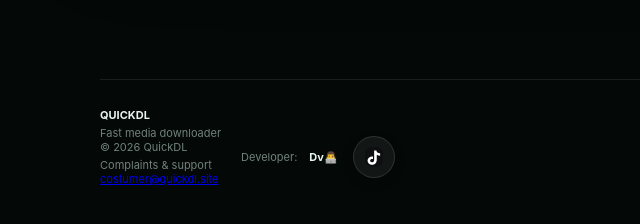
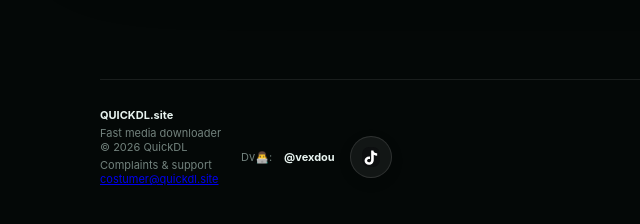
Before and after one commit to vexdou/Website, a FastAPI app: page / in a window 1280 px wide. Shown: the part 944-1168 px from the top of the page, without its empty margins (0-640 px from the left). Run offline with FastAPI, Linux system fonts and the light colour scheme; data that the repository does not hold is empty; parts of the project's set-up code (start-up, migrations or seed data) failed here and were passed over; some libraries are stand-ins or nearby versions.

Commit message:
Update index.html

```diff
--- a/templates/index.html
+++ b/templates/index.html
@@ -148,12 +148,12 @@
 
   <footer class="footer">
     <div class="footer-main">
-      <div class="footer-brand"><strong>QUICKDL</strong><span>Fast media downloader</span></div>
+      <div class="footer-brand"><strong>QUICKDL.site</strong><span>Fast media downloader</span></div>
       <div class="footer-copy">© 2026 QuickDL</div>
       <div class="footer-support"><span>Complaints &amp; support</span><a href="mailto:costumer@quickdl.site">costumer@quickdl.site</a></div>
     </div>
     <div class="footer-bottom">
-      <div class="developer">Developer: <strong>Dv👨‍💻</strong></div>
+      <div class="developer">Dv👨‍💻: <strong>@vexdou</strong></div>
       <a class="social-btn tiktok-link" href="https://www.tiktok.com/@vexdou" target="_blank" rel="noopener noreferrer" aria-label="Open Vexdou on TikTok" title="TikTok">
         <svg class="tiktok-icon" viewBox="0 0 24 24" aria-hidden="true"><path d="M15.2 3.2c.2 1.7 1.2 2.9 2.9 3.5.7.2 1.4.3 2.1.3v3.2c-1.7 0-3.2-.4-4.5-1.2v6.5c0 4.1-2.7 6.7-6.5 6.7-3.2 0-5.8-2.2-5.8-5.3 0-3.3 2.8-5.6 6.1-5.6.4 0 .8 0 1.2.1v3.3c-.4-.1-.8-.2-1.2-.2-1.5 0-2.7.9-2.7 2.3 0 1.3 1 2.2 2.4 2.2 1.8 0 3-1.1 3-3.5V3.2h3z"/></svg>
       </a>
```
